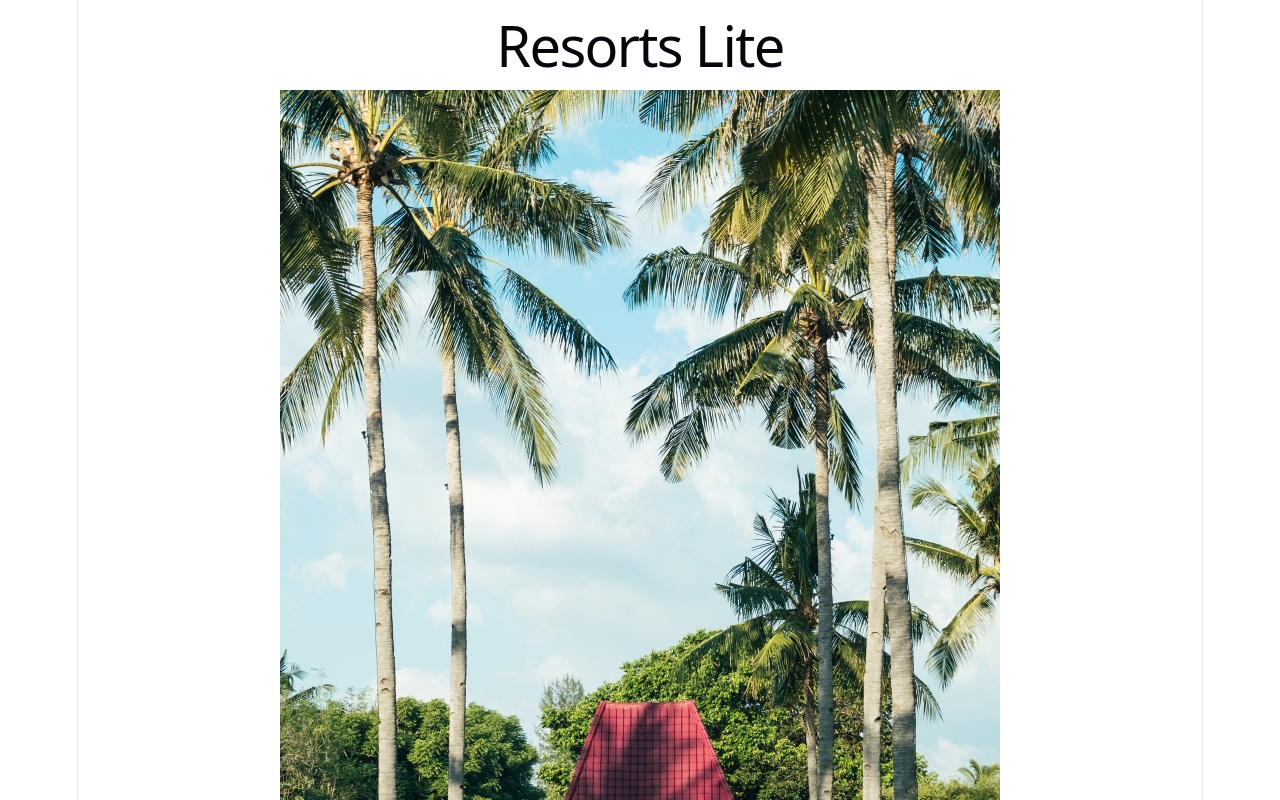
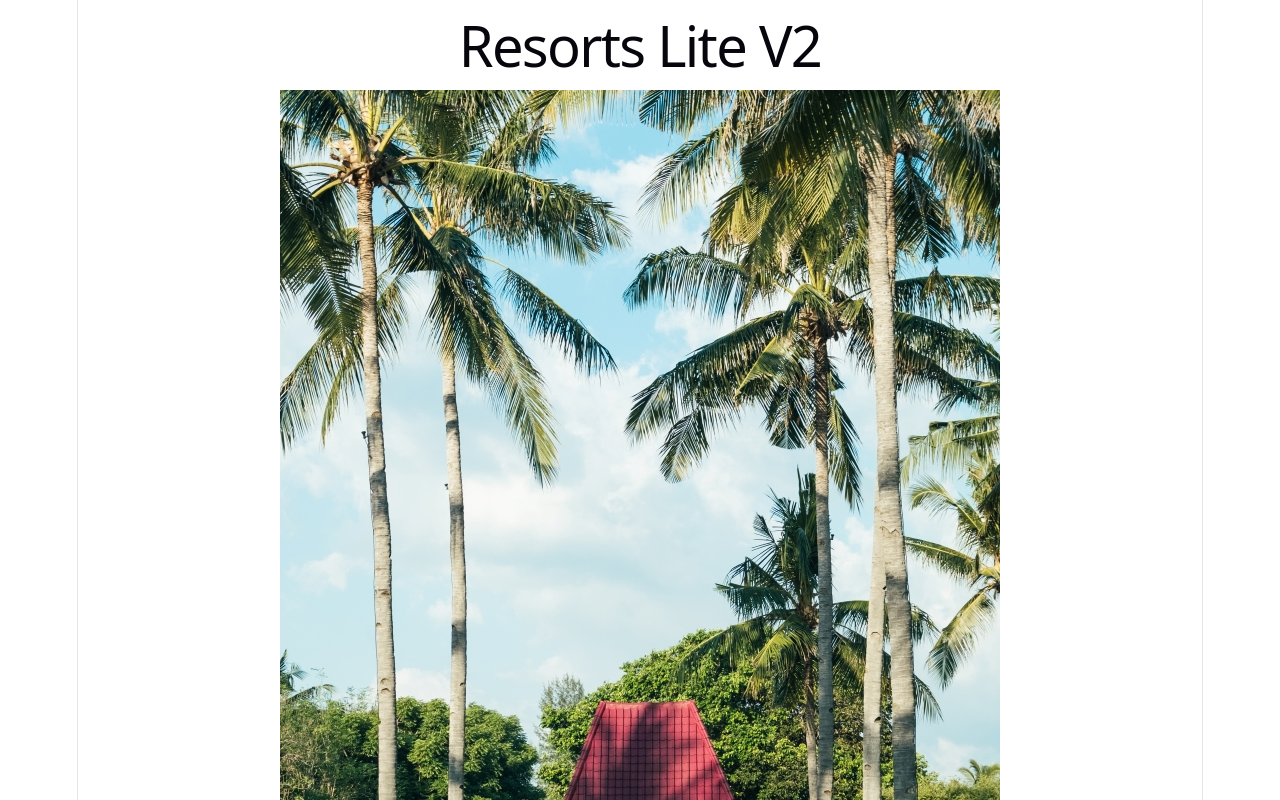
Before and after one commit to XLianos64/COMP2013Lab2_CLianos, a React (Vite) app: page / in a window 1280 px wide. Shown: the top 800 px of the page. Built offline with nearby package versions, Linux system fonts and the light colour scheme.

Commit message:
Added container and tested Lite V2 with container in place (Works!)

```diff
--- a/src/App.tsx
+++ b/src/App.tsx
@@ -1,19 +1,11 @@
-import Card from "./components/card";
-import listings from "./data/data";
+import Container from "./components/container";
 
 function App() {
     return (
         <>
-            <h1>Resorts Lite</h1>
+            <h1>Resorts Lite V2</h1>
 
-            <Card
-                id={listings[0].id}
-                pic={listings[0].pic}
-                country={listings[0].country}
-                location={listings[0].location}
-                rating={listings[0].rating}
-                price={listings[0].price}
-            />
+            <Container />
         </>
     );
 }
--- /dev/null
+++ b/src/components/container.tsx
@@ -0,0 +1,17 @@
+import Card from "./card";
+import listings from "../data/data";
+
+export default function Container() {
+    return (
+        <div>
+            <Card
+                id={listings[0].id}
+                pic={listings[0].pic}
+                country={listings[0].country}
+                location={listings[0].location}
+                rating={listings[0].rating}
+                price={listings[0].price}
+            />
+        </div>
+    );
+}
```
